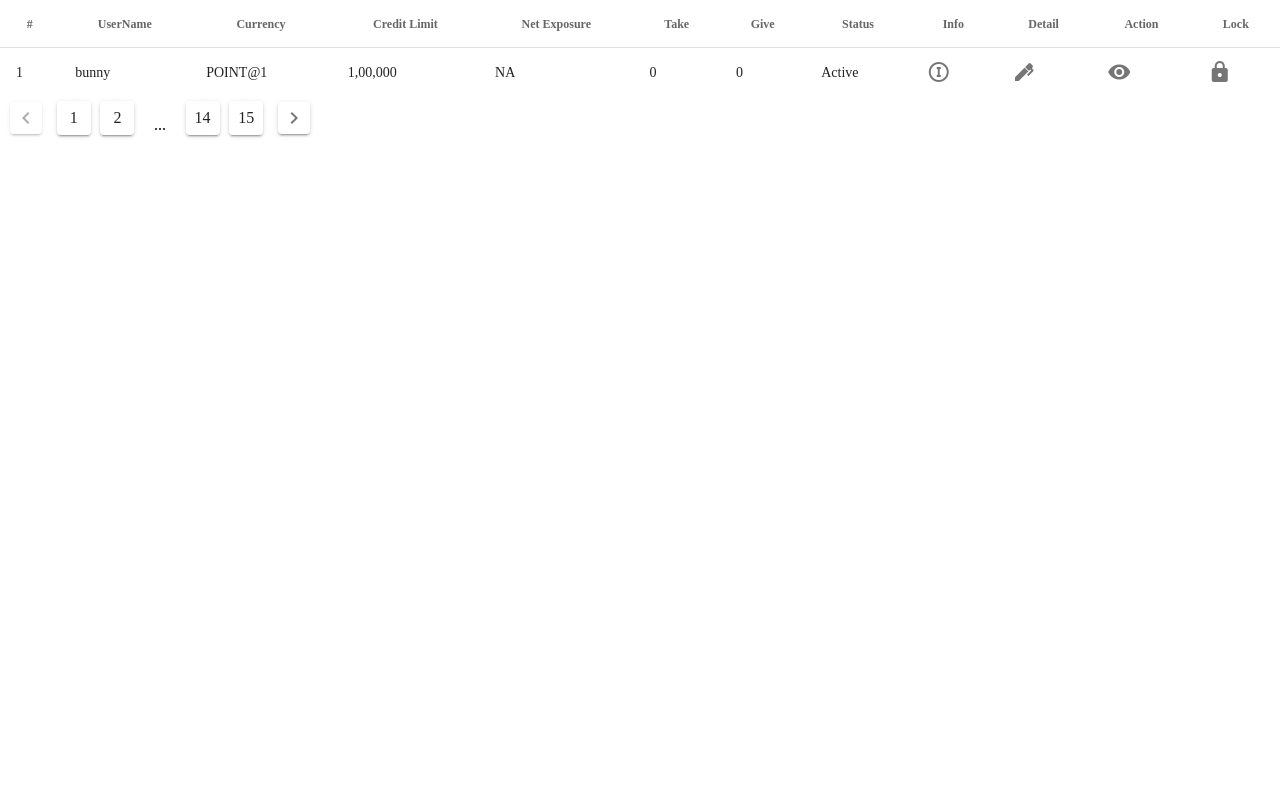
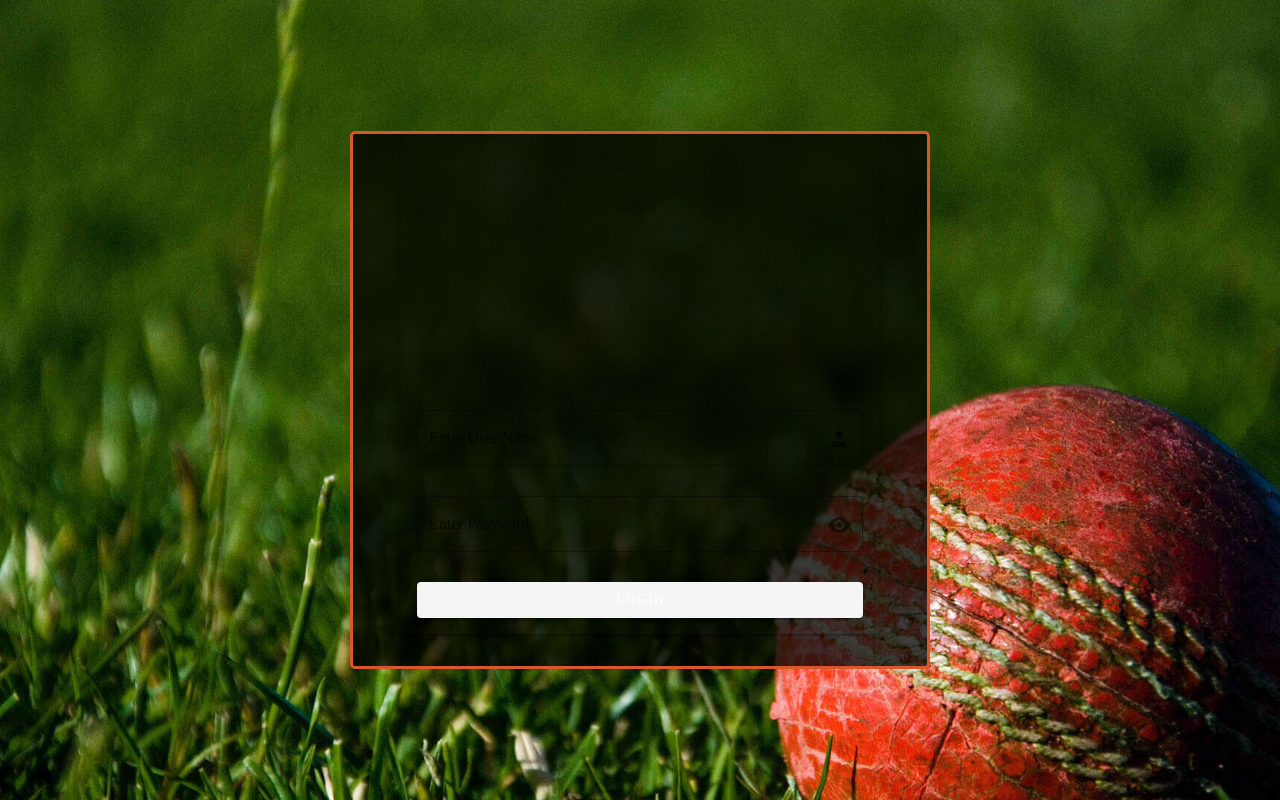
Before and after one commit to maheshwohlig/NewBackend, a Nuxt app in the folder my-app/: page /login in a window 1280 px wide. Before the commit this address led to /. Built offline with nearby package versions, Linux system fonts and the light colour scheme; sample sign-in values are in the browser's storage.

Commit message:
empty page for login

```diff
--- /dev/null
+++ b/my-app/layouts/empty.vue
@@ -0,0 +1,8 @@
+<template>
+  <nuxt />
+</template>
+<script>
+export default {
+  layout: "empty",
+};
+</script>
--- a/my-app/pages/index.vue
+++ b/my-app/pages/index.vue
@@ -48,11 +48,7 @@
         </v-simple-table>
 
         <v-flex xs12 md3 class="">
-          <v-pagination
-            v-model="page"
-            :length="15"
-            :total-visible="7"
-          ></v-pagination>
+          <v-pagination :length="15" :total-visible="7"></v-pagination>
         </v-flex>
       </div>
     </v-col>
@@ -60,8 +56,10 @@
 </template>
 
 <script>
-import axios from "axios";
 export default {
   name: "IndexPage",
+  data() {
+    return {};
+  },
 };
 </script>
--- a/my-app/pages/login.vue
+++ b/my-app/pages/login.vue
@@ -99,32 +99,28 @@ export default {
     //user login function
     async userLogin() {
       const userForm = this.form;
-      try {
-        // user calling api
-        await this.$store.dispatch("user/configLogin", userForm);
-        console.log("sucessfully");
+      // try {
+      // user calling api
+      await this.$store.dispatch("user/configLogin", userForm);
 
-        this.$store.commit("snackbar/open", {
-          text: "Login sucessfully",
-          color: "success",
-        });
-      } catch (error) {
-        console.log("error", error);
+      console.log("login successfully");
 
-        this.$store.commit("snackbar/open", {
-          text: error,
-          color: "error",
-        });
+      //   this.$store.commit("snackbar/open", {
+      //     text: "Login sucessfully",
+      //     color: "success",
+      //   });
+      // } catch (error) {
+      //   console.log("error", error);
+      //   this.$store.commit("snackbar/open", {
+      //     text: error,
+      //     color: "error",
+      //   });
+      // }
+      this.accessToken = JSON.parse(localStorage.getItem("accessToken"));
+      if (this.accessToken) {
+        this.$router.push("/");
       }
     },
-  },
-  mounted() {
-    this.accessToken = JSON.parse(localStorage.getItem("accessToken"));
-    console.log("this.accessToke<<<<", this.accessToke);
-    if (this.accessToken) {
-      console.log("login successfully");
-      this.$router.push("/");
-    }
   },
 };
 </script>
```
